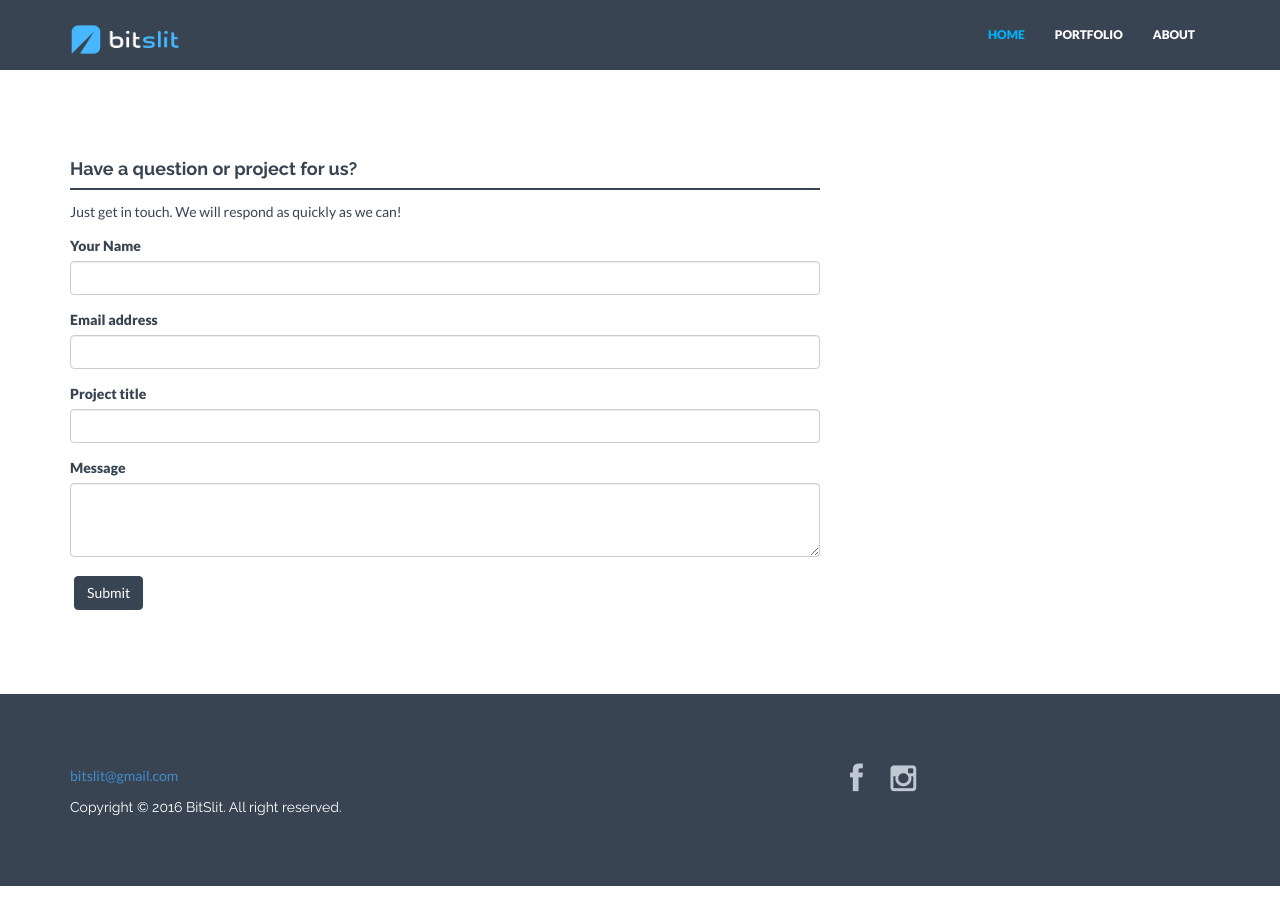
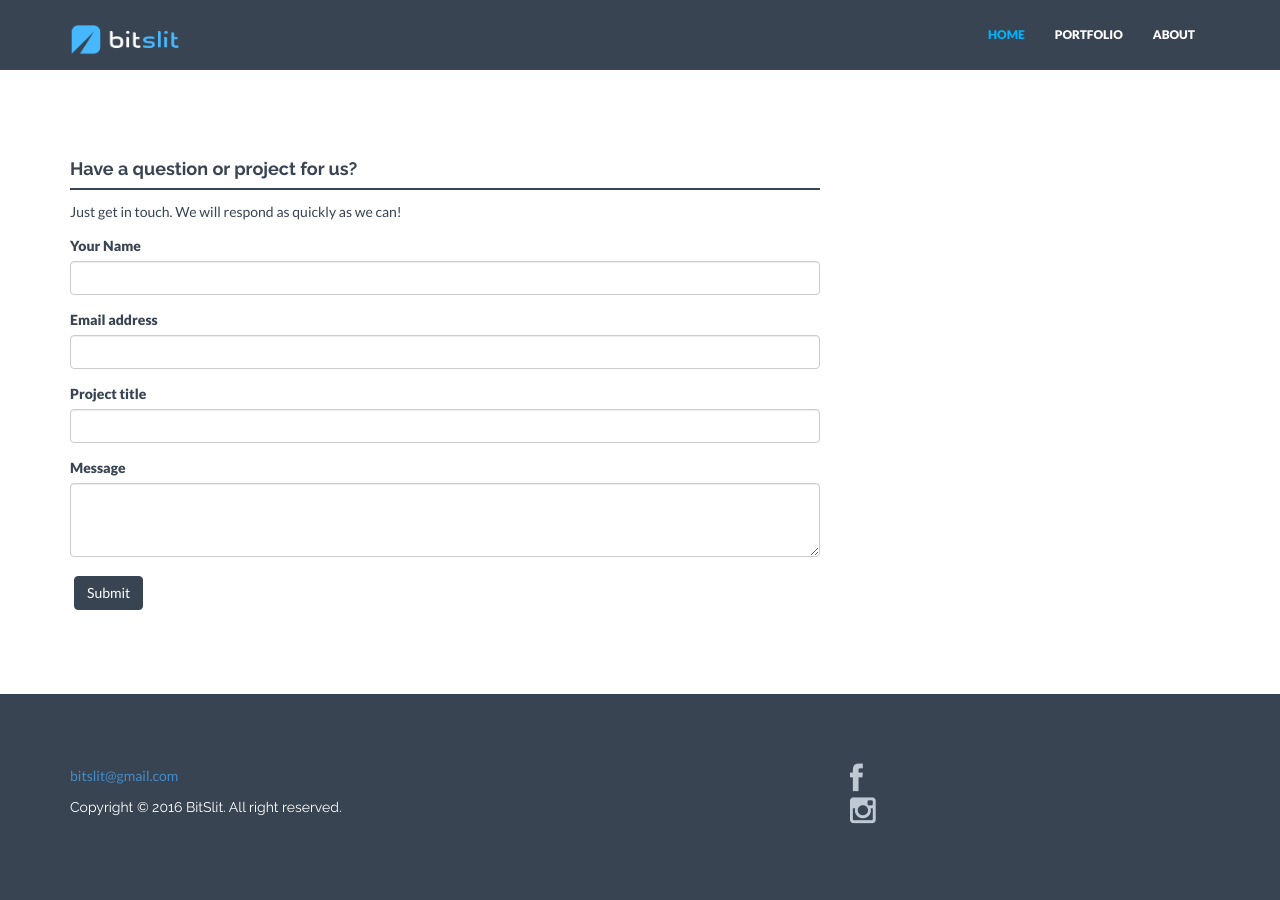
Before and after one commit to bitslit/portfolio, a Jekyll site: the page built from index.html, in a window 1280 px wide and 900 px high, scrolled down 1649 px. Built offline with Jekyll 4.4.1, drawn with Linux system fonts in a browser that asks for light colours; nearby versions of some CDN libraries.

Commit message:
Update footer.html

```diff
--- a/_includes/footer.html
+++ b/_includes/footer.html
@@ -7,7 +7,7 @@
                                                 </p>
                                                 <h5>Copyright © 2016 BitSlit. All right reserved.</h5>
                                     </div>
-                                    <div class="col-lg-4">
+                                    <div class="col-lg-1">
                                                 <p>
                                                             {% for network in site.social %}
                                                             <a href="{{ network.url }}" class="btn-social btn-outline"><i class="fa fa-{{ network.title }}"></i></a>
```
